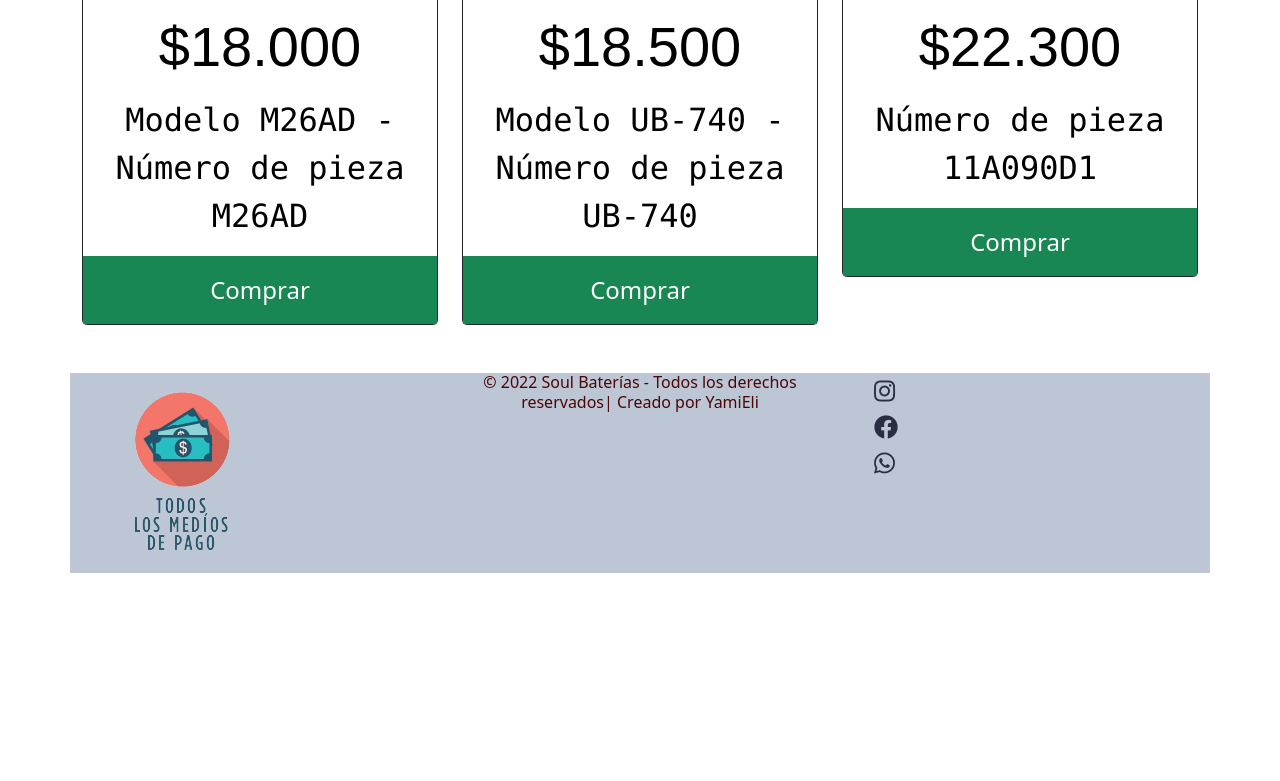
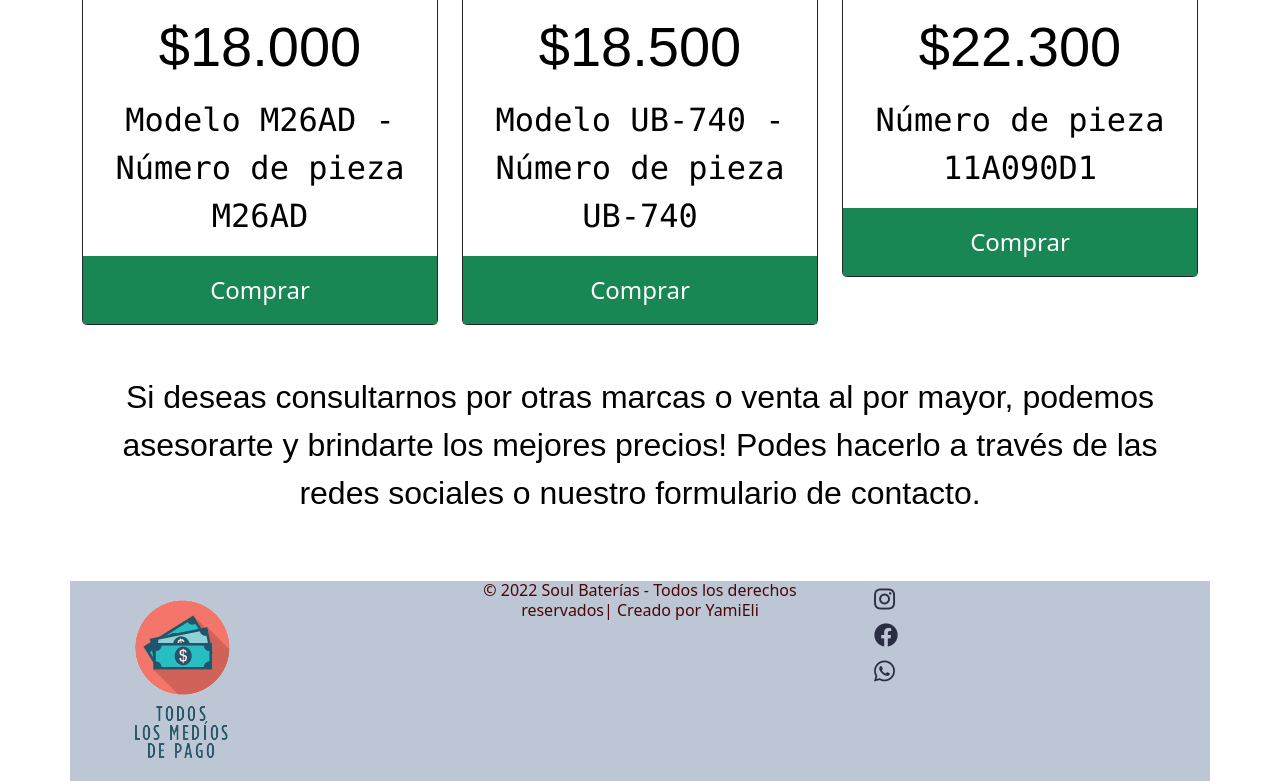
Before and after one commit to YamiKylie/baterias-elizagoyen, a website: page pages/productos.html in a window 1280 px wide. Shown: the part 802-1583 px from the top of the page. Before the commit the page ends 1375 px from the top, so only its background shows below. Drawn offline with nearby package versions, Linux system fonts and the light colour scheme; files whose address does not match are found by name; a web font is replaced by a local one.

Commit message:
agregue parrafo

```diff
--- a/pages/productos.html
+++ b/pages/productos.html
@@ -113,6 +113,14 @@
           </div>
         </article>
       </div>
+      <section class="container">
+        <div class="row">
+          <div class="col text-center">
+            <p>
+Si deseas consultarnos por otras marcas o venta al por mayor, podemos asesorarte y brindarte los mejores precios! Podes hacerlo a través de las redes sociales o nuestro formulario de contacto.
+            </p>
+          </div>
+
     </main>
     <!--FOOTER-->
     <footer class="container">
```
